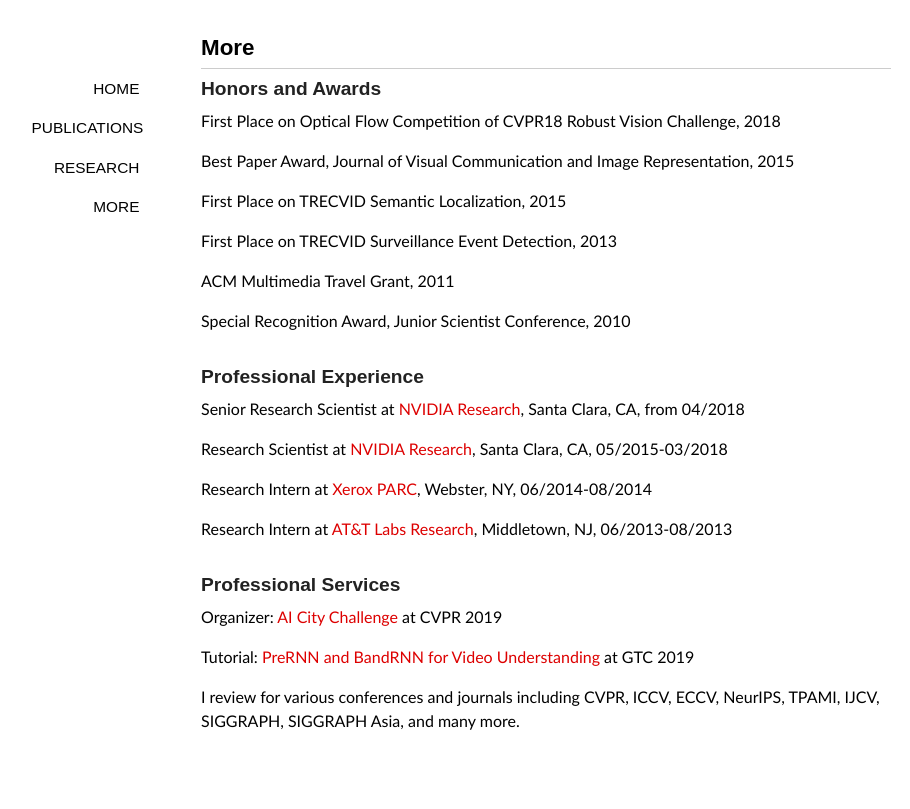
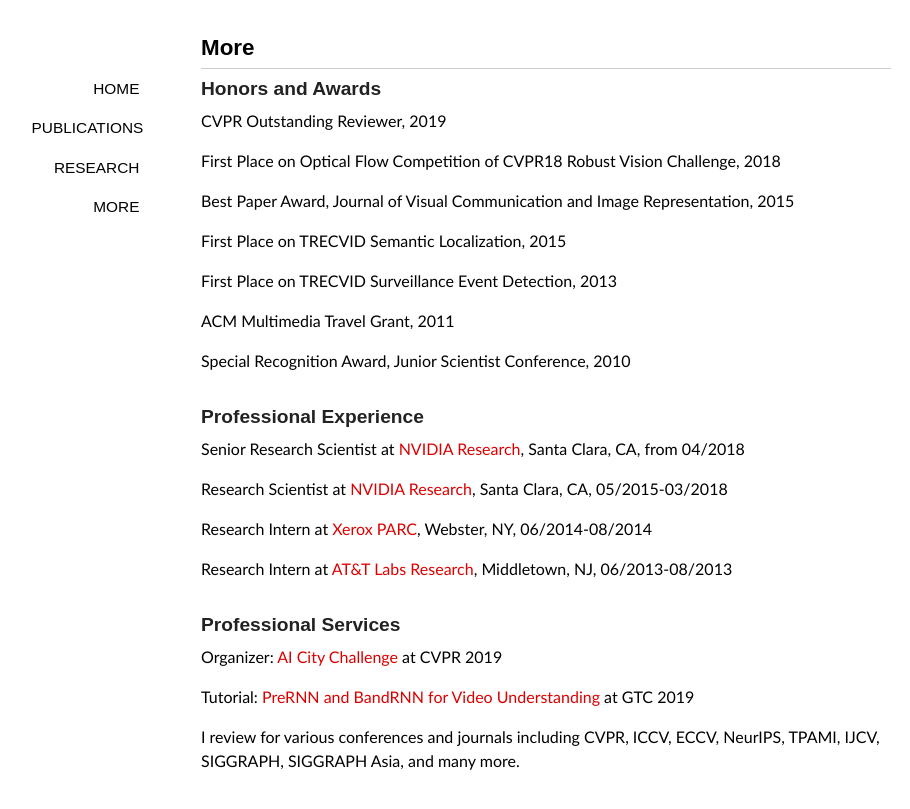
Before and after one commit to xiaodongyang/xiaodongyang.github.io, a Jekyll site: the page built from more/index.md, in a window 1280 px wide. Shown: the top 809 px of the page, without its empty margins (94-1004 px from the left). Built offline with Jekyll 4.4.1, drawn with Linux system fonts in a browser that asks for light colours; some web fonts are replaced.

Commit message:
Update index.md

```diff
--- a/more/index.md
+++ b/more/index.md
@@ -5,6 +5,8 @@ comments: no
 ---
 
 ### Honors and Awards
+
+CVPR Outstanding Reviewer, 2019
 
 First Place on Optical Flow Competition of CVPR18 Robust Vision Challenge, 2018
 
```
